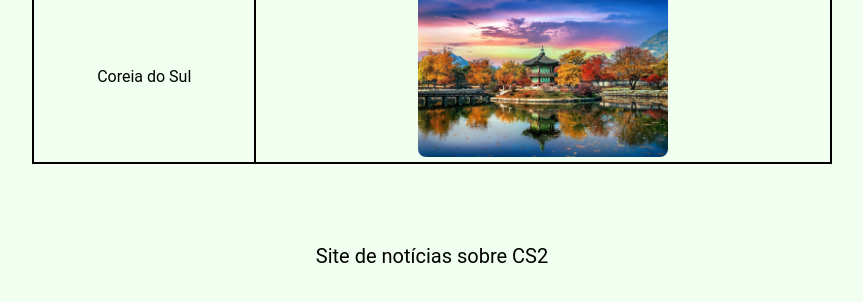
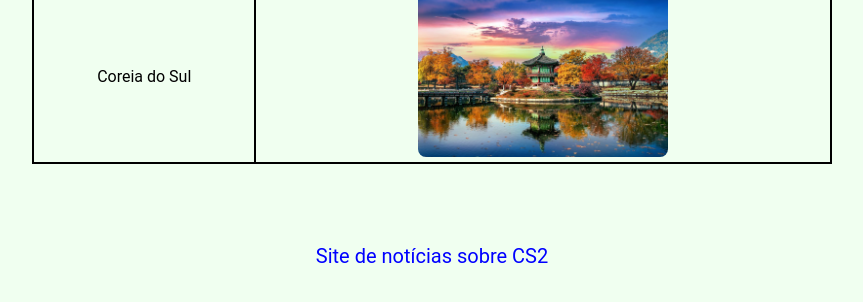
Before and after one commit to leoz11/uninter.trabalho, a plain HTML site: page index.html in a window 1280 px wide. Shown: the part 912-1214 px from the top of the page, without its empty margins (208-1071 px from the left). Drawn offline with Linux system fonts and the light colour scheme.

Commit message:
Update styles.css

```diff
--- a/styles.css
+++ b/styles.css
@@ -112,8 +112,8 @@ td {
 }
 
 .link-section a {
-  text-decoration: blue;
-  color: black;
+  text-decoration: none;
+  color: blue;
 }
 
 .link-section a:hover {
```
